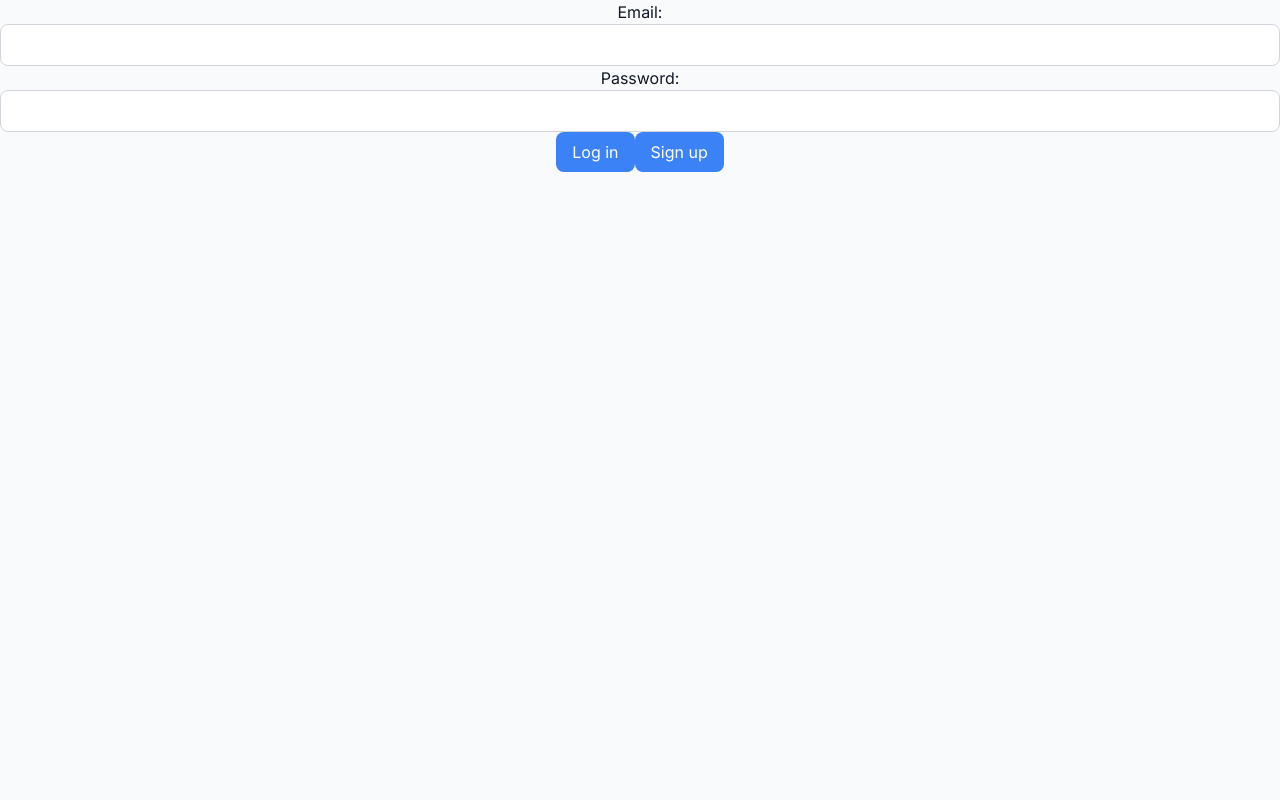
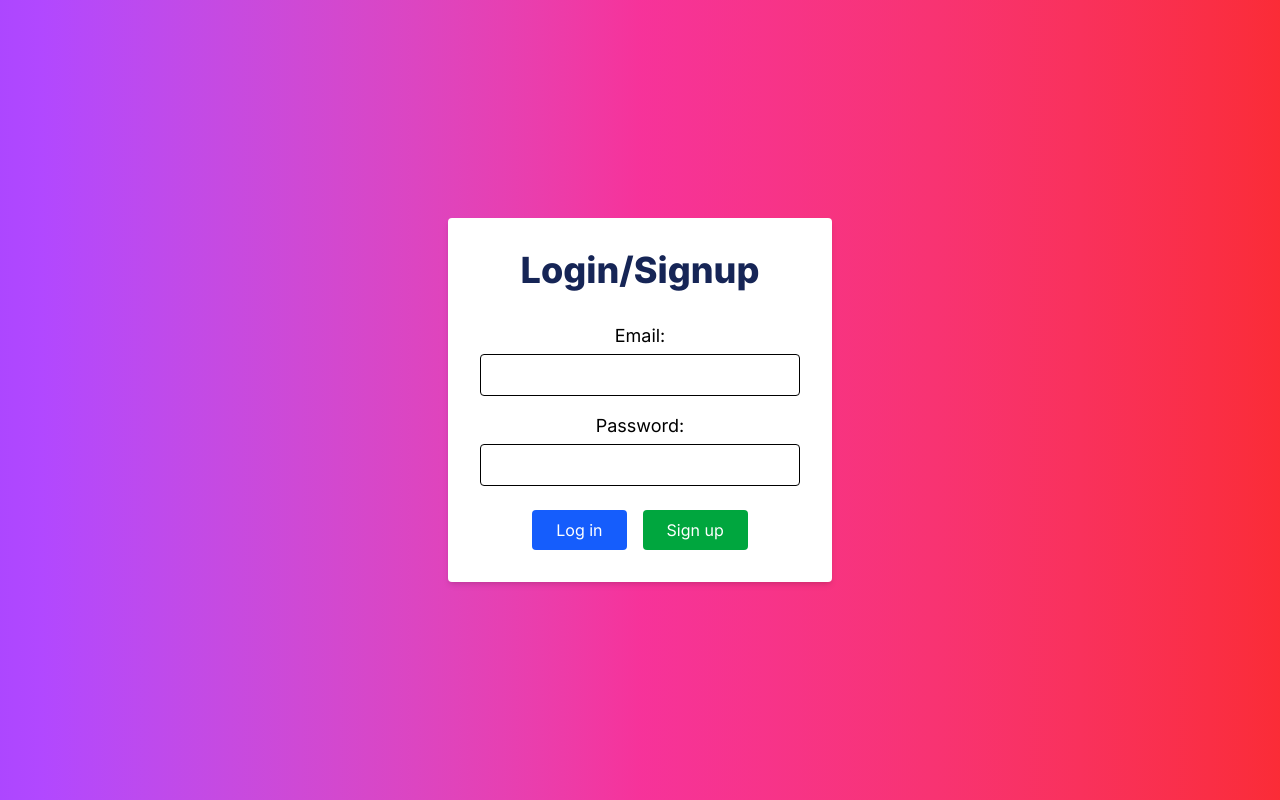
Before and after one commit to Brainfriend4life/WDD-Jan2025, a Next.js app: page /login in a window 1280 px wide. Built offline with nearby package versions, Linux system fonts and the light colour scheme.

Commit message:
adds files

```diff
--- a/app/globals.css
+++ b/app/globals.css
@@ -1,124 +1 @@
-/* ./src/index.css or ./styles/globals.css */
 @import "tailwindcss";
-
-*,
-*::before,
-*::after {
-  box-sizing: border-box;
-  margin: 0;
-  padding: 0;
-}
-
-html, body {
-  height: 100%;
-  scroll-behavior: smooth;
-  font-family: 'Inter', system-ui, sans-serif;
-  background-color: var(--bg);
-  color: var(--text);
-  line-height: 1.5;
-  -webkit-font-smoothing: antialiased;
-}
-
-:root {
-  --primary: #3b82f6;
-  --secondary: #9333ea;
-  --danger: #ef4444;
-  --bg: #f9fafb;
-  --text: #111827;
-  --muted: #6b7280;
-  --radius: 0.5rem;
-  --transition: 0.2s ease-in-out;
-}
-
-h1, h2, h3, h4, h5, h6 {
-  font-weight: 600;
-  color: var(--text);
-}
-
-h1 { font-size: 2.25rem; }
-h2 { font-size: 1.875rem; }
-h3 { font-size: 1.5rem; }
-h4 { font-size: 1.25rem; }
-h5 { font-size: 1rem; }
-h6 { font-size: 0.875rem; }
-
-p {
-  margin-bottom: 1rem;
-  color: var(--text);
-}
-
-a {
-  color: var(--primary);
-  text-decoration: none;
-}
-
-a:hover {
-  text-decoration: underline;
-}
-
-input,
-textarea,
-select,
-button {
-  font: inherit;
-  outline: none;
-}
-
-input[type="text"],
-input[type="email"],
-input[type="password"],
-textarea {
-  padding: 0.5rem 0.75rem;
-  border: 1px solid #d1d5db;
-  border-radius: var(--radius);
-  background-color: #fff;
-  width: 100%;
-  transition: border-color var(--transition);
-}
-
-input:focus,
-textarea:focus {
-  border-color: var(--primary);
-}
-
-button {
-  display: inline-flex;
-  align-items: center;
-  justify-content: center;
-  padding: 0.5rem 1rem;
-  border-radius: var(--radius);
-  background-color: var(--primary);
-  color: white;
-  border: none;
-  cursor: pointer;
-  transition: background-color var(--transition);
-}
-
-button:hover {
-  background-color: #2563eb;
-}
-
-/* ===== CONTAINER ===== */
-.container {
-  max-width: 1200px;
-  margin: 0 auto;
-  padding: 0 1rem;
-}
-
-/* ===== SCROLLBAR (optional) ===== */
-::-webkit-scrollbar {
-  width: 8px;
-}
-::-webkit-scrollbar-thumb {
-  background-color: #cbd5e1;
-  border-radius: 4px;
-}
-::-webkit-scrollbar-track {
-  background: transparent;
-}
-
-/* Utility helpers */
-.mt-2 { margin-top: 0.5rem; }
-.mb-2 { margin-bottom: 0.5rem; }
-.text-center { text-align: center; }
-.text-muted { color: var(--muted); }
--- a/app/login/page.tsx
+++ b/app/login/page.tsx
@@ -2,15 +2,53 @@ import { login, signup } from './actions'
 
 export default function LoginPage() {
   return (
-    <div className="text-center">
-    <form>
-      <label htmlFor="email">Email:</label>
-      <input id="email" name="email" type="email" required />
-      <label htmlFor="password">Password:</label>
-      <input id="password" name="password" type="password" required />
-      <button formAction={login}>Log in</button>
-      <button formAction={signup}>Sign up</button>
-    </form>
+    <div className="flex items-center justify-center min-h-screen bg-gradient-to-r from-purple-500 via-pink-500 to-red-500">
+      <form className="text-center bg-white p-8 rounded shadow-md w-full max-w-sm">
+        <h1 className="text-4xl mb-8 font-extrabold text-blue-950">
+          Login/Signup
+        </h1>
+
+        <div className="mb-4">
+          <label htmlFor="email" className="block mb-1 text-lg">
+            Email:
+          </label>
+          <input
+            id="email"
+            name="email"
+            type="email"
+            required
+            className="w-full px-3 py-2 border rounded focus:outline-none focus:ring-2 focus:ring-blue-500"
+          />
+        </div>
+
+        <div className="mb-6">
+          <label htmlFor="password" className="block mb-1 text-lg">
+            Password:
+          </label>
+          <input
+            id="password"
+            name="password"
+            type="password"
+            required
+            className="w-full px-3 py-2 border rounded focus:outline-none focus:ring-2 focus:ring-blue-500"
+          />
+        </div>
+
+        <div className="flex justify-center space-x-4">
+          <button
+            formAction={login}
+            className="px-6 py-2 bg-blue-600 text-white rounded hover:bg-blue-700 transition"
+          >
+            Log in
+          </button>
+          <button
+            formAction={signup}
+            className="px-6 py-2 bg-green-600 text-white rounded hover:bg-green-700 transition"
+          >
+            Sign up
+          </button>
+        </div>
+      </form>
     </div>
   )
 }
--- a/app/page.tsx
+++ b/app/page.tsx
@@ -10,11 +10,11 @@ export default async function LandingPage() {
   }
 
   return (
-    <main className="bg-[url('/images/fitness-bg.jpg')] bg-cover bg-center min-h-screen text-center p-8">
+    <main className="bg-[url('/images/background.jpg')] bg-cover bg-center min-h-screen text-center p-8">
       <h1 className="text-red-800 text-4xl font-bold mt-20">
         Welcome to Workout Planner 💪
       </h1>
-      <Link href="/login" className="text-red-800 underline block mb-2">
+      <Link href="/login" className="text-red-800 underline block mb-20">
         Sign In
       </Link>
       <Link href="/login" className="text-green-500 underline">
--- a/postcss.config.js
+++ /dev/null
@@ -1,7 +0,0 @@
-// postcss.config.js
-module.exports = {
-  plugins: {
-    '@tailwindcss/postcss': {},
-    autoprefixer: {},
-  },
-};
--- /dev/null
+++ b/postcss.config.mjs
@@ -0,0 +1,6 @@
+const config = {
+  plugins: {
+    "@tailwindcss/postcss": {},
+  },
+};
+export default config;
```
Also changed, not shown: public/images/background.jpg (renamed from public/background.jpg.jfif), public/images/fitness-bg.jpg (deleted).
